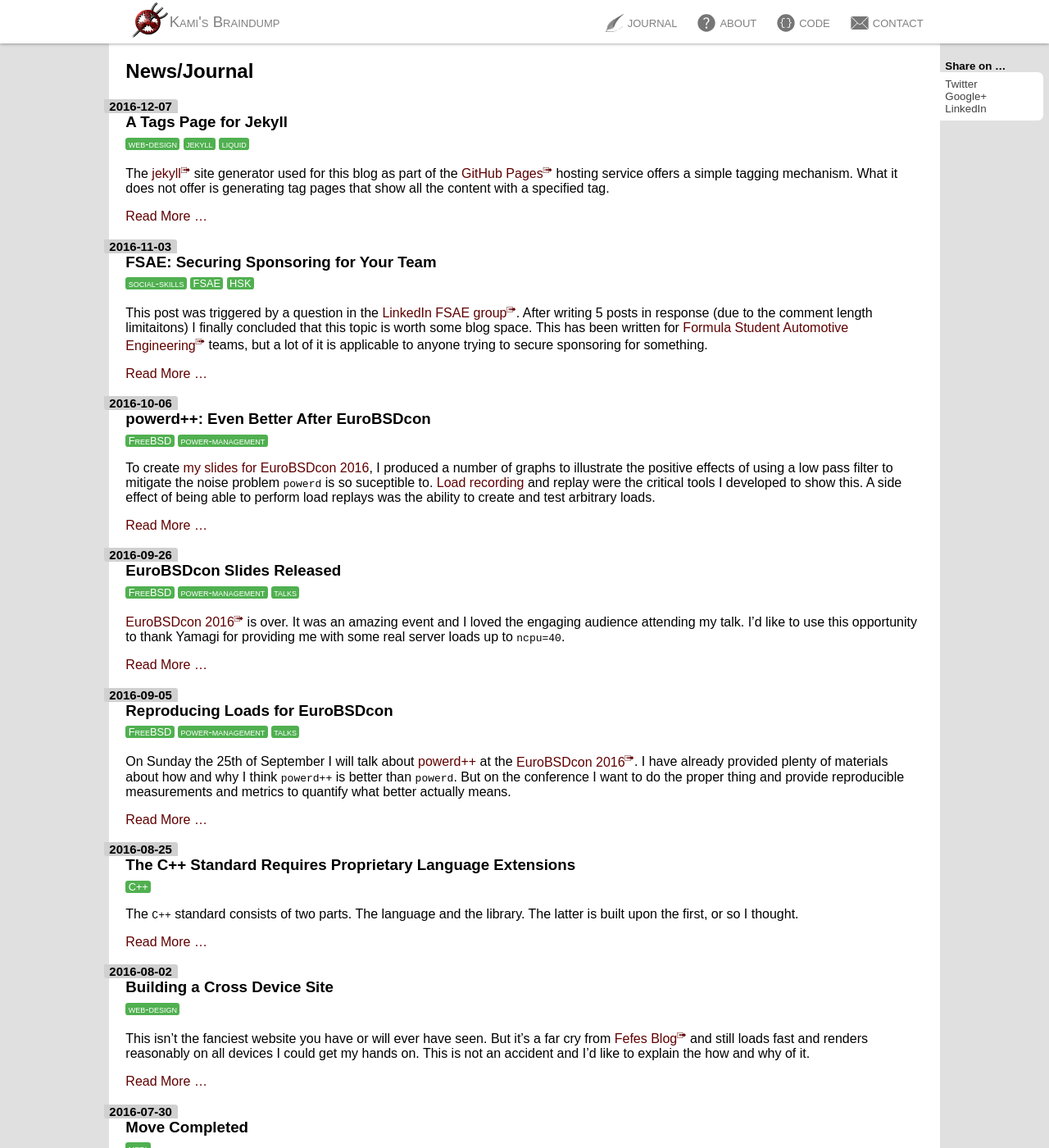
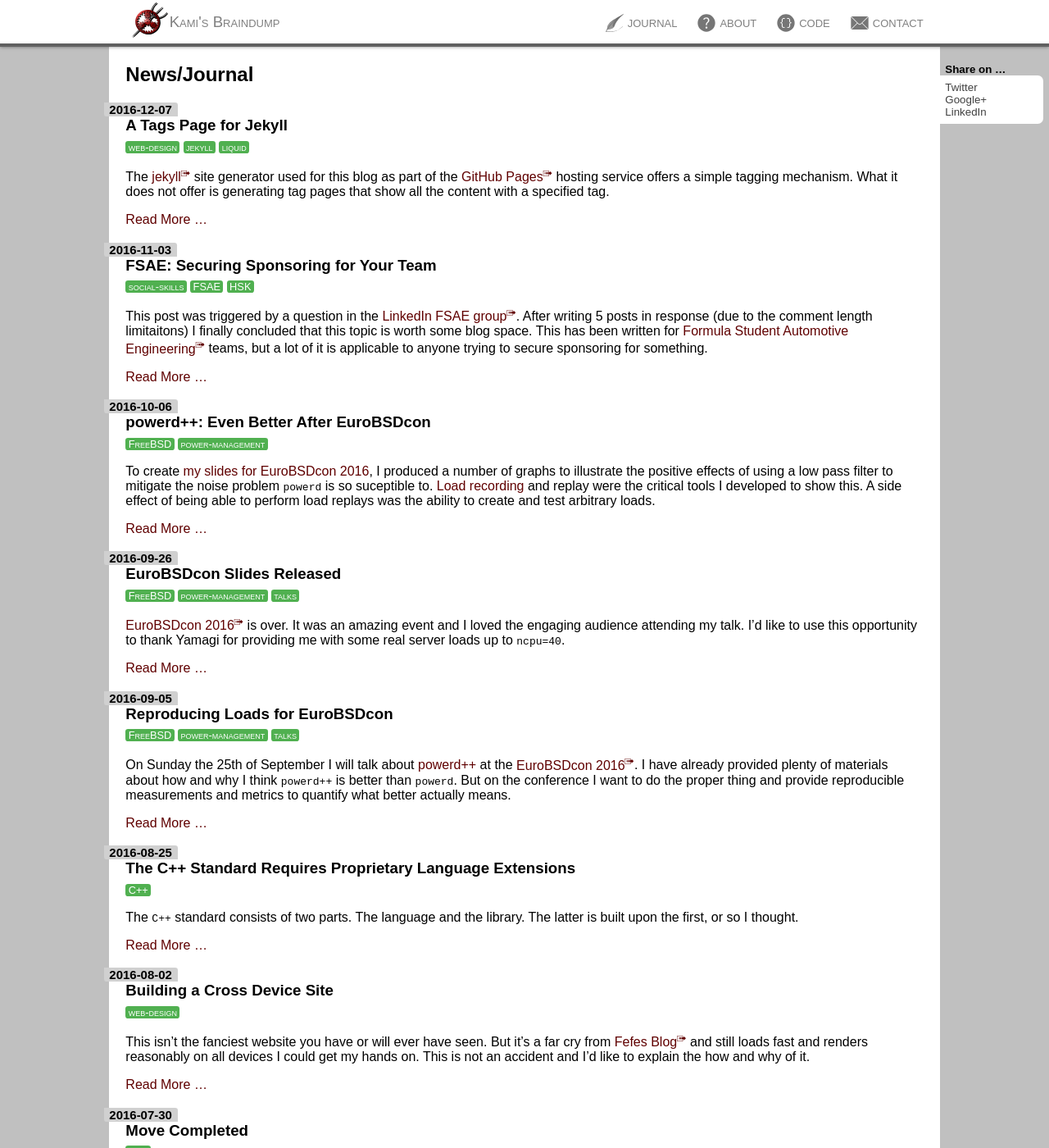
Before and after one commit to lonkamikaze/lonkamikaze.github.io, a Jekyll site: the page built from index.html, in a window 1280 px wide and 1400 px high. Shown: the whole window at 82% size. Built offline with Jekyll 4.4.1, drawn with Linux system fonts in a browser that asks for light colours.

Commit message:
Add some contrast to the layout

```diff
--- a/css/main.css
+++ b/css/main.css
@@ -23,6 +23,7 @@ header {
 	list-style-type:     none;
 	margin:              0pt;
 	text-align:          right;
+	border-bottom:       solid 3pt #606060;
 }
 
 header a:first-child {
@@ -106,7 +107,7 @@ main > aside h1 {
 	background:          #ffffff;
 	margin:              0pt -5pt;
 	overflow-y:          auto;
-	max-height:          calc(100vh - 50pt - 2.17em);
+	max-height:          calc(100vh - 55pt - 2.17em);
 	counter-reset:       left-ol-item;
 }
 
@@ -476,7 +477,8 @@ footer {
 }
 
 body > footer {
-	border-top:          solid 1pt #c0c0c0;
+	border-top:          solid 2.5pt #606060;
+	height:              42.5pt;
 	margin:              0pt 100pt;
 	padding:             0pt 15pt;
 }
@@ -557,22 +559,22 @@ article > h3::before {
 @media screen {
 
 body {
-	background:          #e0e0e0;
+	background:          #c0c0c0;
 	overflow-y:          scroll;
 }
 
 main {
 	background:          #ffffff;
-	padding:             40pt 15pt 0pt 15pt;
+	padding:             43pt 15pt 0pt 15pt;
 	margin:              0pt 100pt 0pt 100pt;
-	min-height:          calc(100vh - 41pt);
+	min-height:          calc(100vh - 42.5pt);
 }
 
 :target::before {
 	display:             block;
 	position:            relative;
-	margin-top:          -50pt;
-	height:              50pt;
+	margin-top:          -53pt;
+	height:              53pt;
 	content:             "";
 }
 
@@ -664,7 +666,6 @@ header {
 }
 
 body > footer {
-	border-top:          solid 1pt #c0c0c0;
 	margin:              0pt;
 }
 
```
